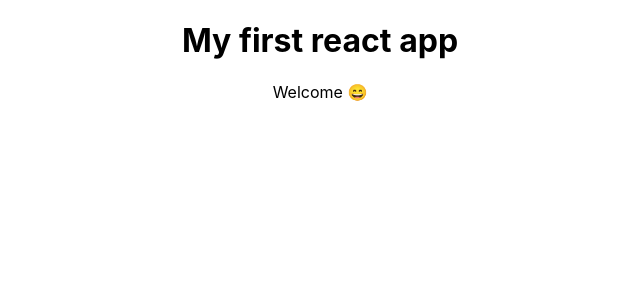
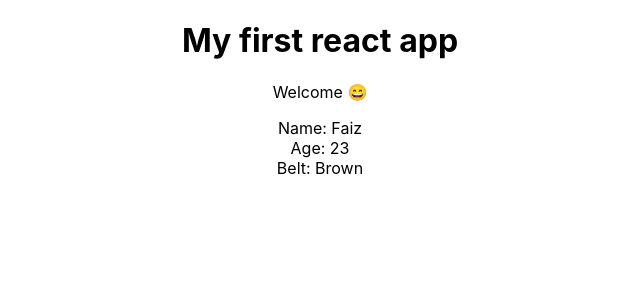
Before and after one commit to faiz276482/React-Basics, a React (Create React App) app in the folder lesson 6(creat react app using terminal)/myapp/: page / in a window 1280 px wide. Shown: the top 300 px of the page, without its empty margins (320-960 px from the left). Built offline with nearby package versions, Linux system fonts and the light colour scheme.

Commit message:
lesson 6.1 nesting components

```diff
--- a/lesson 6(creat react app using terminal)/myapp/src/App.js
+++ b/lesson 6(creat react app using terminal)/myapp/src/App.js
@@ -1,10 +1,13 @@
 import './App.css';
+import React from 'react';
+import Ninjas from './Ninjas';
 
 function App() {
   return (
     <div className="App">
       <h1>My first react app</h1>
       <p>Welcome 😄</p>
+      <Ninjas/>
     </div>
   );
 }
--- /dev/null
+++ b/lesson 6(creat react app using terminal)/myapp/src/Ninjas.jsx
@@ -0,0 +1,12 @@
+import React from 'react';
+const Ninjas = () => {
+    return(
+        <div>
+            <div>Name: Faiz</div>
+            <div>Age: 23</div>
+            <div>Belt: Brown</div>
+        </div>
+    );
+}
+
+export default Ninjas
```
